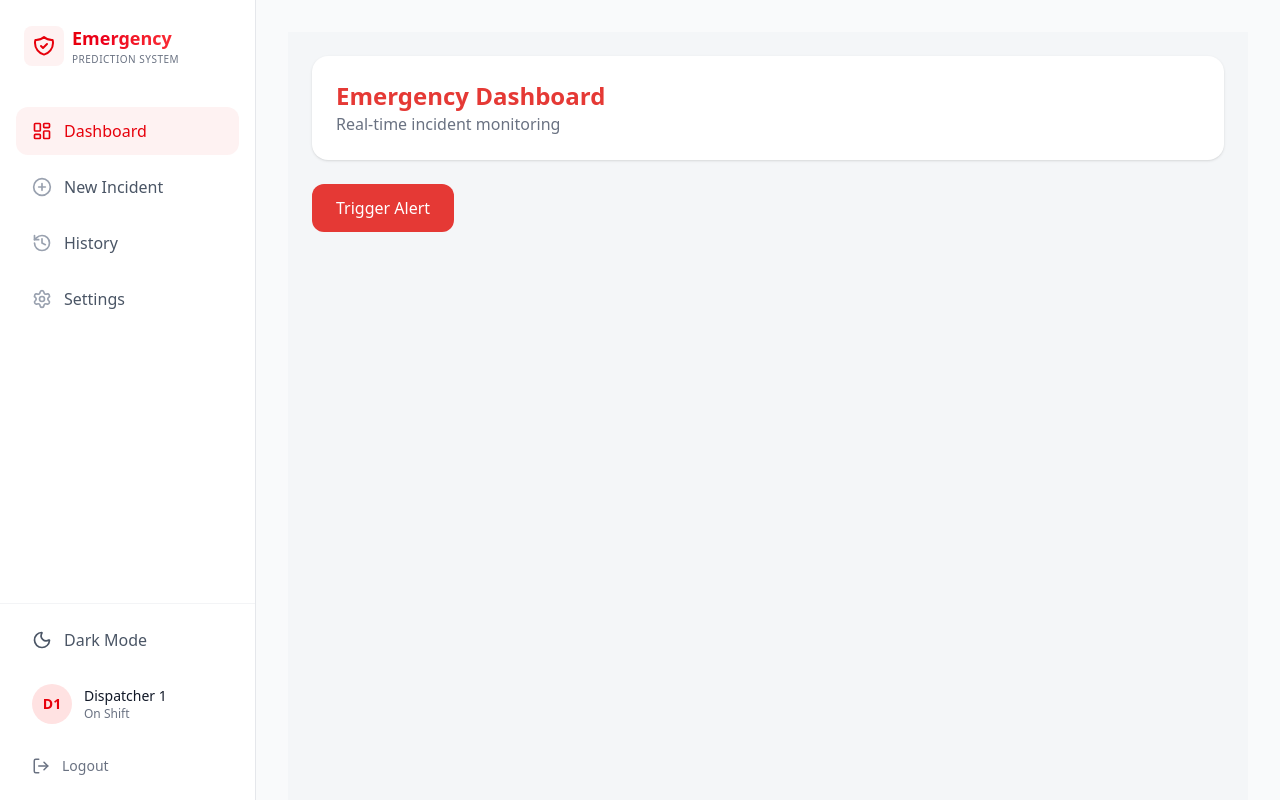
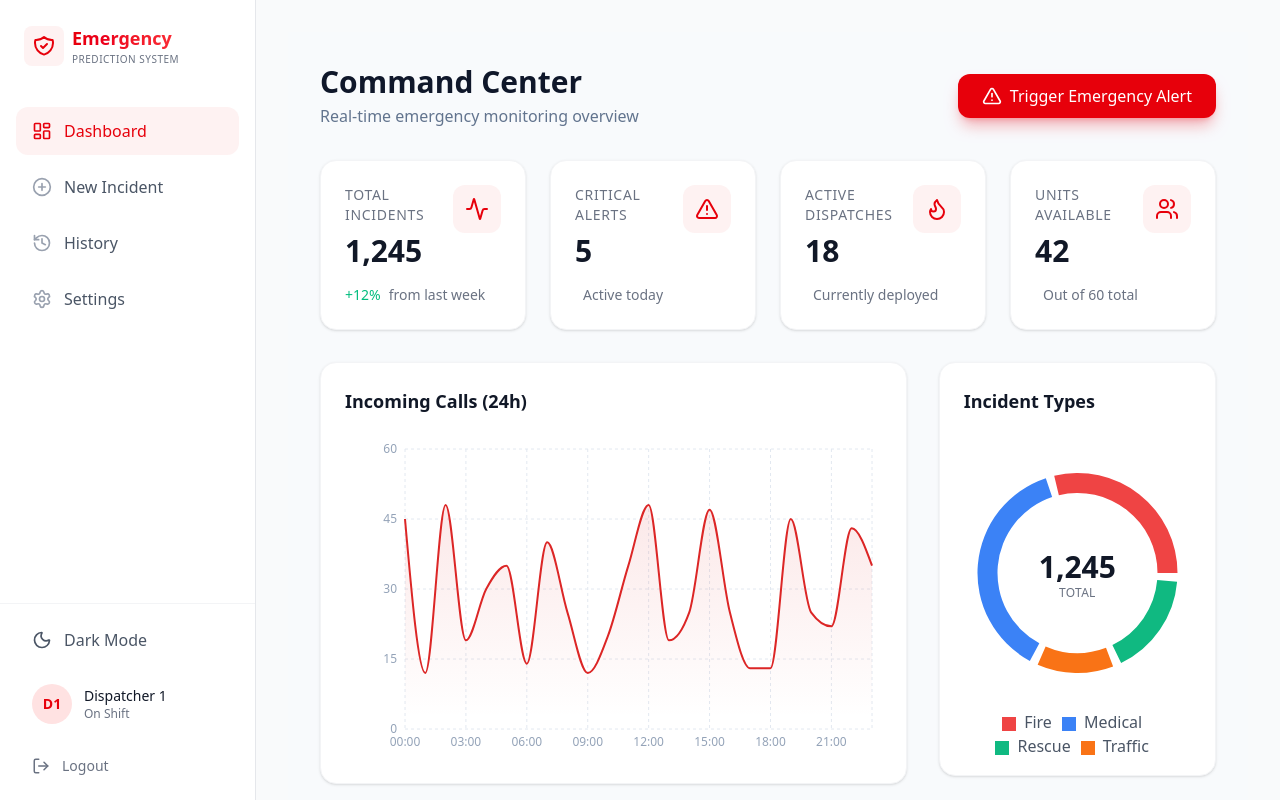
Before and after one commit to Munezeroolivierhugue/emergency-prediction-system, a React (Vite) app in the folder frontend/emergency-prediction-frontend/: page / in a window 1280 px wide. Built offline with nearby package versions, Linux system fonts and the light colour scheme.

Commit message:
feat: add StatCard, TrafficChar and IncidentChart

```diff
--- a/frontend/emergency-prediction-frontend/package.json
+++ b/frontend/emergency-prediction-frontend/package.json
@@ -15,10 +15,14 @@
     "@mui/material": "^7.3.8",
     "@tailwindcss/vite": "^4.1.18",
     "axios": "^1.13.5",
+    "clsx": "^2.1.1",
+    "framer-motion": "^12.34.0",
     "lucide-react": "^0.564.0",
     "react": "^19.2.0",
     "react-dom": "^19.2.0",
     "react-router-dom": "^7.13.0",
+    "recharts": "^3.7.0",
+    "tailwind-merge": "^3.4.1",
     "tailwindcss": "^4.1.18"
   },
   "devDependencies": {
--- /dev/null
+++ b/frontend/emergency-prediction-frontend/src/components/IncidentChart.jsx
@@ -0,0 +1,65 @@
+import { PieChart, Pie, Cell, ResponsiveContainer, Legend, Tooltip } from 'recharts';
+import { motion } from 'framer-motion';
+
+const data = [
+    { name: 'Fire', value: 35, color: '#EF4444' },    // Red-500
+    { name: 'Medical', value: 45, color: '#3B82F6' }, // Blue-500
+    { name: 'Traffic', value: 15, color: '#F97316' }, // Orange-500
+    { name: 'Rescue', value: 20, color: '#10B981' },  // Emerald-500
+];
+
+export default function IncidentChart() {
+    return (
+        <motion.div
+            initial={{ opacity: 0, y: 20 }}
+            animate={{ opacity: 1, y: 0 }}
+            transition={{ duration: 0.4, delay: 0.2 }}
+            className="bg-white dark:bg-slate-800 p-6 rounded-2xl shadow-sm border border-gray-100 dark:border-slate-700"
+        >
+            <h3 className="text-lg font-bold text-gray-900 dark:text-white mb-4">
+                Incident Types
+            </h3>
+            <div className="h-80 w-full relative">
+                <ResponsiveContainer width="100%" height="100%">
+                    <PieChart>
+                        <Pie
+                            data={data}
+                            innerRadius={80}
+                            outerRadius={100}
+                            paddingAngle={5}
+                            dataKey="value"
+                        >
+                            {data.map((entry, index) => (
+                                <Cell key={`cell-${index}`} fill={entry.color} strokeWidth={0} />
+                            ))}
+                        </Pie>
+                        <Tooltip
+                            contentStyle={{
+                                backgroundColor: '#fff',
+                                borderRadius: '8px',
+                                border: 'none',
+                                boxShadow: '0 4px 6px -1px rgb(0 0 0 / 0.1)'
+                            }}
+                        />
+                        <Legend
+                            verticalAlign="bottom"
+                            height={36}
+                            iconType="square"
+                            formatter={(value) => <span className="text-gray-600 dark:text-slate-300 ml-1">{value}</span>}
+                        />
+                    </PieChart>
+                </ResponsiveContainer>
+
+                {/* Center Text */}
+                <div className="absolute inset-0 flex flex-col items-center justify-center pointer-events-none pb-8">
+                    <span className="text-3xl font-bold text-gray-900 dark:text-white">
+                        1,245
+                    </span>
+                    <span className="text-xs text-gray-500 dark:text-slate-400 uppercase tracking-wide">
+                        Total
+                    </span>
+                </div>
+            </div>
+        </motion.div>
+    );
+}
--- /dev/null
+++ b/frontend/emergency-prediction-frontend/src/components/StatCard.jsx
@@ -0,0 +1,39 @@
+import { motion } from "framer-motion";
+
+export default function StatCard({ title, value, subtext, icon: Icon, trend }) {
+    return (
+        <motion.div
+            initial={{ opacity: 0, y: 20 }}
+            animate={{ opacity: 1, y: 0 }}
+            transition={{ duration: 0.3 }}
+            className="bg-white dark:bg-slate-800 p-6 rounded-2xl shadow-sm border border-gray-100 dark:border-slate-700 hover:shadow-md transition-shadow"
+        >
+            <div className="flex justify-between items-start">
+                <div>
+                    <p className="text-sm font-medium text-gray-500 dark:text-slate-400 uppercase tracking-wider">
+                        {title}
+                    </p>
+                    <h3 className="text-3xl font-bold text-gray-900 dark:text-white mt-2">
+                        {value}
+                    </h3>
+                </div>
+                <div className="p-3 bg-red-50 dark:bg-red-900/20 rounded-xl">
+                    <Icon className="w-6 h-6 text-red-600 dark:text-red-400" />
+                </div>
+            </div>
+
+            {subtext && (
+                <div className="mt-4 flex items-center text-sm">
+                    {trend && (
+                        <span className={`font-medium ${trend > 0 ? 'text-emerald-500' : 'text-red-500'}`}>
+                            {trend > 0 ? '+' : ''}{trend}%
+                        </span>
+                    )}
+                    <span className="text-gray-500 dark:text-slate-400 ml-2">
+                        {subtext}
+                    </span>
+                </div>
+            )}
+        </motion.div>
+    );
+}
--- /dev/null
+++ b/frontend/emergency-prediction-frontend/src/components/TrafficChart.jsx
@@ -0,0 +1,102 @@
+import {
+    AreaChart,
+    Area,
+    XAxis,
+    YAxis,
+    CartesianGrid,
+    Tooltip,
+    ResponsiveContainer,
+} from "recharts";
+import { motion } from "framer-motion";
+
+const data = [
+    { time: "00:00", calls: 45 },
+    { time: "01:00", calls: 12 },
+    { time: "02:00", calls: 48 },
+    { time: "03:00", calls: 19 },
+    { time: "04:00", calls: 30 },
+    { time: "05:00", calls: 35 },
+    { time: "06:00", calls: 14 },
+    { time: "07:00", calls: 40 },
+    { time: "08:00", calls: 25 },
+    { time: "09:00", calls: 12 },
+    { time: "10:00", calls: 20 },
+    { time: "11:00", calls: 35 },
+    { time: "12:00", calls: 48 },
+    { time: "13:00", calls: 19 },
+    { time: "14:00", calls: 25 },
+    { time: "15:00", calls: 47 },
+    { time: "16:00", calls: 25 },
+    { time: "17:00", calls: 13 },
+    { time: "18:00", calls: 13 },
+    { time: "19:00", calls: 45 },
+    { time: "20:00", calls: 25 },
+    { time: "21:00", calls: 22 },
+    { time: "22:00", calls: 43 },
+    { time: "23:00", calls: 35 },
+];
+
+export default function TrafficChart() {
+    return (
+        <motion.div
+            initial={{ opacity: 0, y: 20 }}
+            animate={{ opacity: 1, y: 0 }}
+            transition={{ duration: 0.4, delay: 0.1 }}
+            className="bg-white dark:bg-slate-800 p-6 rounded-2xl shadow-sm border border-gray-100 dark:border-slate-700"
+        >
+            <h3 className="text-lg font-bold text-gray-900 dark:text-white mb-6">
+                Incoming Calls (24h)
+            </h3>
+            <div className="h-80 w-full">
+                <ResponsiveContainer width="100%" height="100%">
+                    <AreaChart
+                        data={data}
+                        margin={{ top: 10, right: 10, left: 0, bottom: 0 }}
+                    >
+                        <defs>
+                            <linearGradient id="colorCalls" x1="0" y1="0" x2="0" y2="1">
+                                <stop offset="5%" stopColor="#DC2626" stopOpacity={0.1} />
+                                <stop offset="95%" stopColor="#DC2626" stopOpacity={0} />
+                            </linearGradient>
+                        </defs>
+                        <CartesianGrid
+                            strokeDasharray="3 3"
+                            vertical={true}
+                            stroke="#E2E8F0"
+                            className="dark:stroke-slate-700"
+                        />
+                        <XAxis
+                            dataKey="time"
+                            axisLine={false}
+                            tickLine={false}
+                            tick={{ fill: "#94A3B8", fontSize: 12 }}
+                            interval={2}
+                        />
+                        <YAxis
+                            axisLine={false}
+                            tickLine={false}
+                            tick={{ fill: "#94A3B8", fontSize: 12 }}
+                        />
+                        <Tooltip
+                            contentStyle={{
+                                backgroundColor: "#fff",
+                                borderRadius: "8px",
+                                border: "none",
+                                boxShadow: "0 4px 6px -1px rgb(0 0 0 / 0.1)",
+                            }}
+                            itemStyle={{ color: "#DC2626" }}
+                        />
+                        <Area
+                            type="monotone"
+                            dataKey="calls"
+                            stroke="#DC2626"
+                            strokeWidth={2}
+                            fillOpacity={1}
+                            fill="url(#colorCalls)"
+                        />
+                    </AreaChart>
+                </ResponsiveContainer>
+            </div>
+        </motion.div>
+    );
+}
--- a/frontend/emergency-prediction-frontend/src/pages/Dashboard.jsx
+++ b/frontend/emergency-prediction-frontend/src/pages/Dashboard.jsx
@@ -1,20 +1,68 @@
+import { Activity, AlertTriangle, Truck, Users, Flame } from "lucide-react";
+import StatCard from "../components/StatCard";
+import TrafficChart from "../components/TrafficChart";
+import IncidentChart from "../components/IncidentChart";
+
 export default function Dashboard() {
   return (
-    <div className="min-h-screen bg-[#F4F6F8] dark:bg-[#0F172A] text-[#1A1A1A] dark:text-[#F1F5F9] p-6">
+    <div className="min-h-screen bg-[#F8FAFC] dark:bg-[#0F172A] p-6 lg:p-8 transition-colors duration-300">
 
-      <div className="bg-white dark:bg-[#1E293B] p-6 rounded-2xl shadow">
-        <h1 className="text-2xl font-bold text-[#E53935]">
-          Emergency Dashboard
-        </h1>
-        <p className="text-gray-500 dark:text-slate-400">
-          Real-time incident monitoring
-        </p>
+      {/* Header Section */}
+      <div className="flex flex-col md:flex-row md:items-center justify-between mb-8">
+        <div>
+          <h1 className="text-3xl font-bold text-slate-900 dark:text-white">
+            Command Center
+          </h1>
+          <p className="text-slate-500 dark:text-slate-400 mt-1">
+            Real-time emergency monitoring overview
+          </p>
+        </div>
+        <div className="mt-4 md:mt-0">
+          <button className="bg-red-600 hover:bg-red-700 text-white px-6 py-2.5 rounded-xl font-medium shadow-lg shadow-red-600/30 transition-all active:scale-95 flex items-center gap-2 cursor-pointer">
+            <AlertTriangle className="w-5 h-5" />
+            Trigger Emergency Alert
+          </button>
+        </div>
       </div>
 
-      <button className="mt-6 bg-[#E53935] hover:bg-red-700 text-white px-6 py-3 rounded-xl">
-        Trigger Alert
-      </button>
+      {/* Stats Grid */}
+      <div className="grid grid-cols-1 md:grid-cols-2 lg:grid-cols-4 gap-6 mb-8">
+        <StatCard
+          title="Total Incidents"
+          value="1,245"
+          subtext="from last week"
+          trend={12}
+          icon={Activity}
+        />
+        <StatCard
+          title="Critical Alerts"
+          value="5"
+          subtext="Active today"
+          icon={AlertTriangle}
+        />
+        <StatCard
+          title="Active Dispatches"
+          value="18"
+          subtext="Currently deployed"
+          icon={Flame}
+        />
+        <StatCard
+          title="Units Available"
+          value="42"
+          subtext="Out of 60 total"
+          icon={Users}
+        />
+      </div>
 
+      {/* Charts Section */}
+      <div className="grid grid-cols-1 lg:grid-cols-3 gap-8">
+        <div className="lg:col-span-2">
+          <TrafficChart />
+        </div>
+        <div className="lg:col-span-1">
+          <IncidentChart />
+        </div>
+      </div>
     </div>
   );
 }
```
